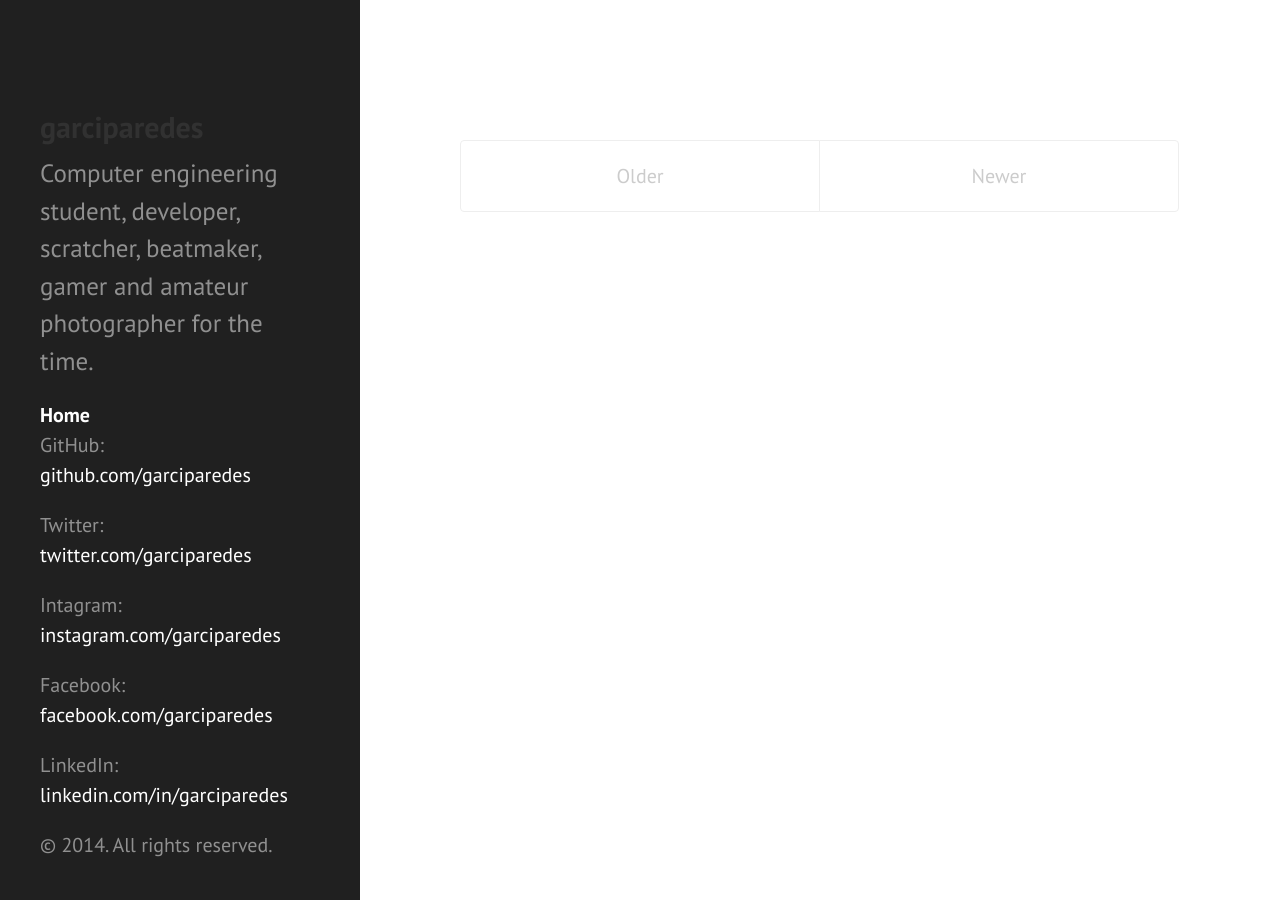
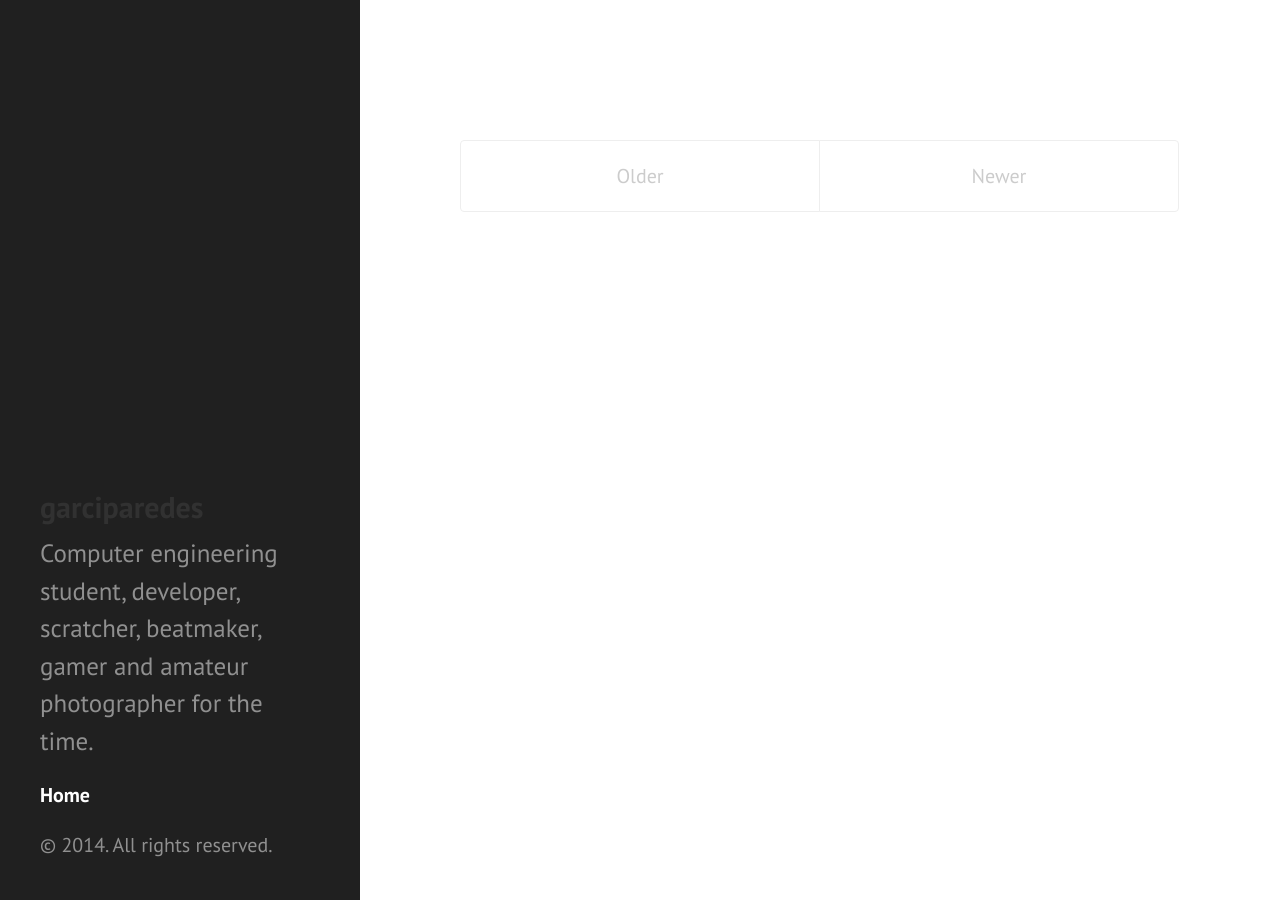
Before and after one commit to garciparedes/garciparedes.github.io, a Jekyll site: the page built from index.html, in a window 1280 px wide. Built offline with Jekyll 4.4.1, drawn with Linux system fonts in a browser that asks for light colours; Markdown is read by kramdown in place of the engine named in the settings; the list of posts is cut into pages by our own code.

Commit message:
fixed bugs

```diff
--- a/_includes/sidebar.html
+++ b/_includes/sidebar.html
@@ -25,13 +25,6 @@
           {% endif %}
         {% endif %}
       {% endfor %}
-
-
-      <p>GitHub: <a href="https://github.com/garciparedes" target="_blank">github.com/garciparedes</a> </p>
-      <p>Twitter: <a href="https://twitter.com/garciparedes" target="_blank">twitter.com/garciparedes</a> </p>
-      <p>Intagram: <a href="https://instagram.com/garciparedes" target="_blank">instagram.com/garciparedes</a> </p>
-      <p>Facebook: <a href="https://facebook.com/garciparedes" target="_blank">facebook.com/garciparedes</a> </p>
-      <p>LinkedIn: <a href="https://www.linkedin.com/in/garciparedes" target="_blank">linkedin.com/in/garciparedes</a> </p>
     </ul>
 
     <p>&copy; {{ site.time | date: '%Y' }}. All rights reserved.</p>
```
